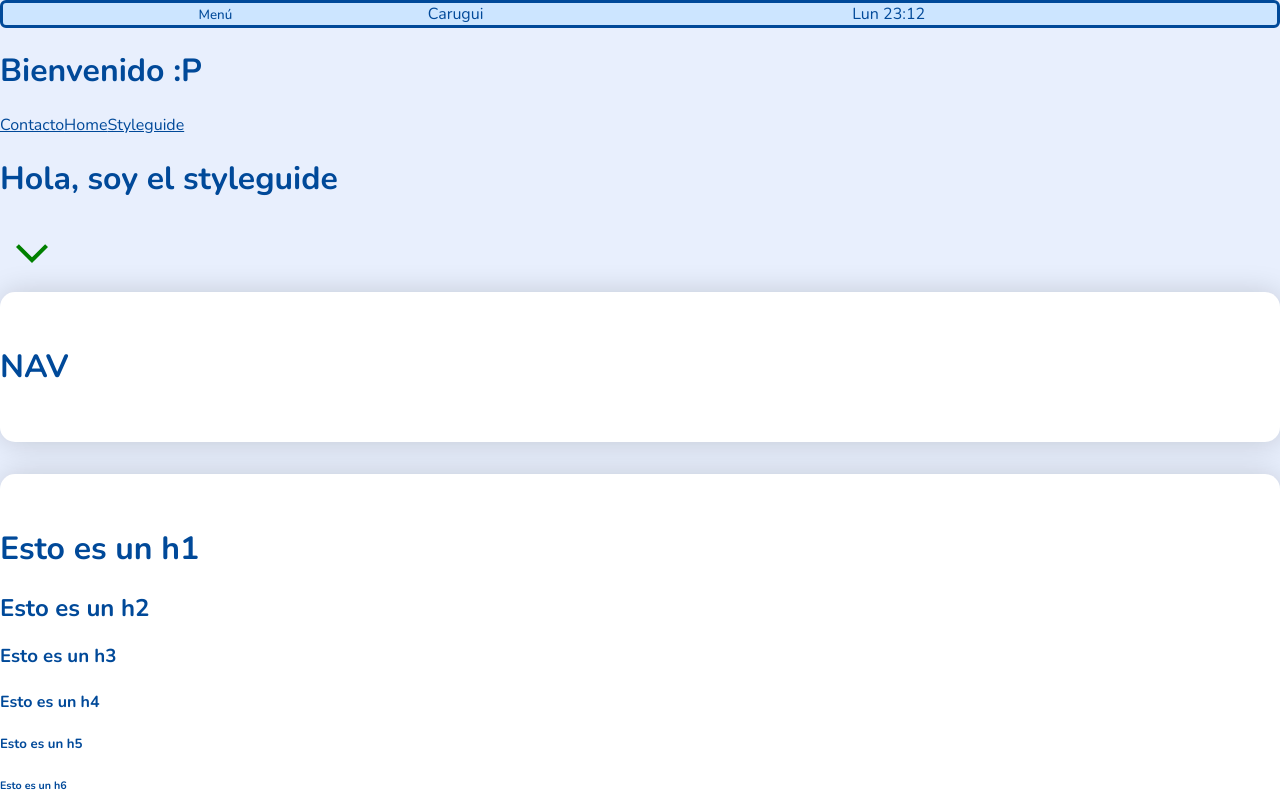
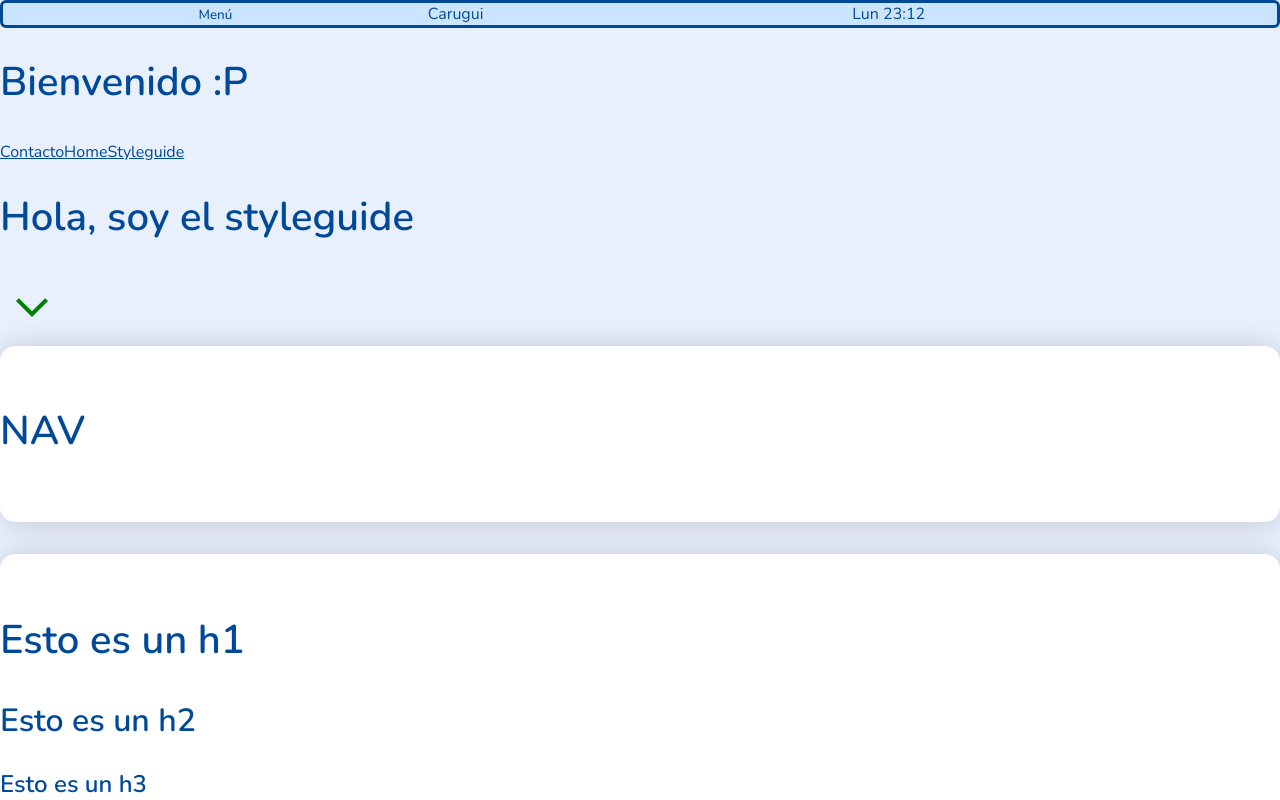
Before and after one commit to carugui/project-gamma, a React (Vite) app: page /styleguide in a window 1280 px wide. Shown: the top 800 px of the page. Built offline with nearby package versions, Linux system fonts and the light colour scheme.

Commit message:
añadido tamaño headers

```diff
--- a/src/scss/_functions.scss
+++ b/src/scss/_functions.scss
@@ -8,7 +8,7 @@
     @return map-get($size-vars, $font-size) * 1rem;
 }
 
-//PARA MAPA TAMAÑO DE FUENTE
-@function fs($font-size) {
-    @return map-get($size-vars, $font-size) * 1rem;
+//PARA MAPA PESO DE FUENTE
+@function fw($font-weight) {
+    @return map-get($weight-font, $font-weight);
 }
--- a/src/scss/_typography.scss
+++ b/src/scss/_typography.scss
@@ -10,8 +10,53 @@ h1, h2, h3, h4, h5, h6 {
     color: $color-primary;
 }
 
-
-
 p {
     font-family: $font-p;
+    font-size: fs(medium); // 16px
+    font-weight: fw(regular);
 }
+
+h1,
+h2,
+h3,
+h4,
+h5,
+h6 {
+    margin-bottom: 0.8em;
+}
+
+h1,
+.h1 {
+    font-size: fs(xxx-big); // 40px
+    font-weight: fw(extrabold);
+}
+
+h2,
+.h2 {
+    font-size: fs(xx-big); // 32px
+    font-weight: fw(extrabold);
+}
+
+h3,
+.h3 {
+    font-size: fs(x-big); // 24px
+    font-weight: fw(extrabold);
+}
+
+h4,
+.h4 {
+    font-size: fs(big); // 20px
+    font-weight: fw(extrabold);
+}
+
+h5,
+.h5 {
+    font-size: fs(medium); // 16px
+    font-weight: fw(regular);
+}
+
+h6,
+.h6 {
+    font-size: fs(small); // 14px
+    font-weight: fw(regular);
+}
--- a/src/scss/_variables.scss
+++ b/src/scss/_variables.scss
@@ -44,15 +44,22 @@ $font-headers: $font-primary;
 
 // 3 tamaños con sus media queries. El tamaño normal, uno más pequeño (textos legales por ejemplo), y uno más grandes
 $size-vars: (
-    "xx-small"  :    .5,  // 11px
-    "x-small"    :    .75,  // 12px
-    "small"   :    .875, // 14px
-    "medium"   :    1,    // 16px
-    "big" :    1.25, // 20px
-    "x-big"      :    1.5,  // 24px
-    "xx-big"    :    2,  // 32px
+    "xx-small"  :    .5,   // 11px
+    "x-small"   :    .75,  // 12px
+    "small"     :    .875, // 14px
+    "medium"    :    1,    // 16px
+    "big"       :    1.25, // 20px
+    "x-big"     :    1.5,  // 24px
+    "xx-big"    :    2,    // 32px
     "xxx-big"   :    2.5,  // 40px
-    "huge"     :    6  // 96px
+    "huge"      :    6     // 96px
+);
+
+$weight-font: (
+    "light"     :   200,
+    "regular"   :   400,
+    "bold"      :   500,
+    "extrabold" :   600,
 );
 
 // SUPER UTIL PARA POSICIONES DE Z-INDEX
```
